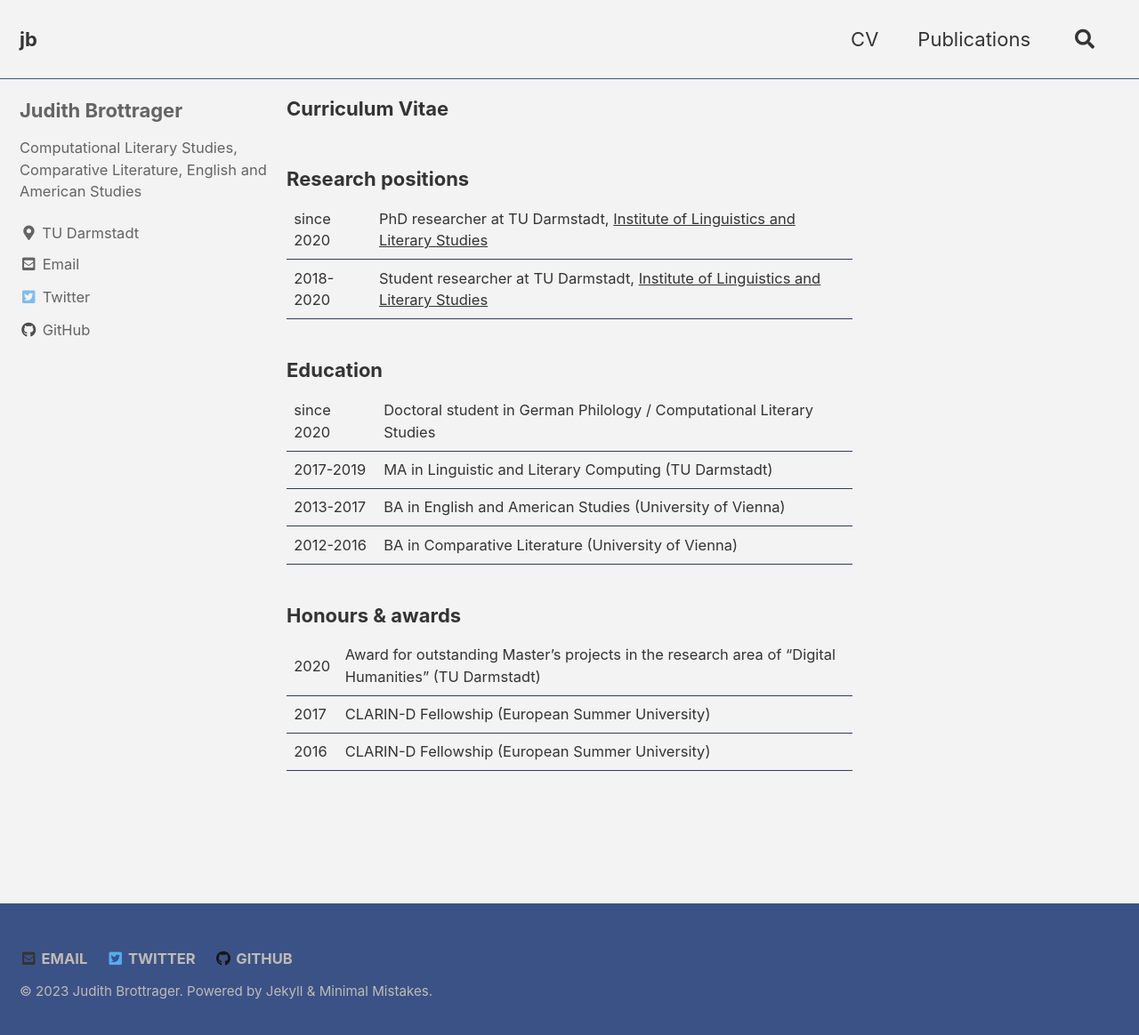
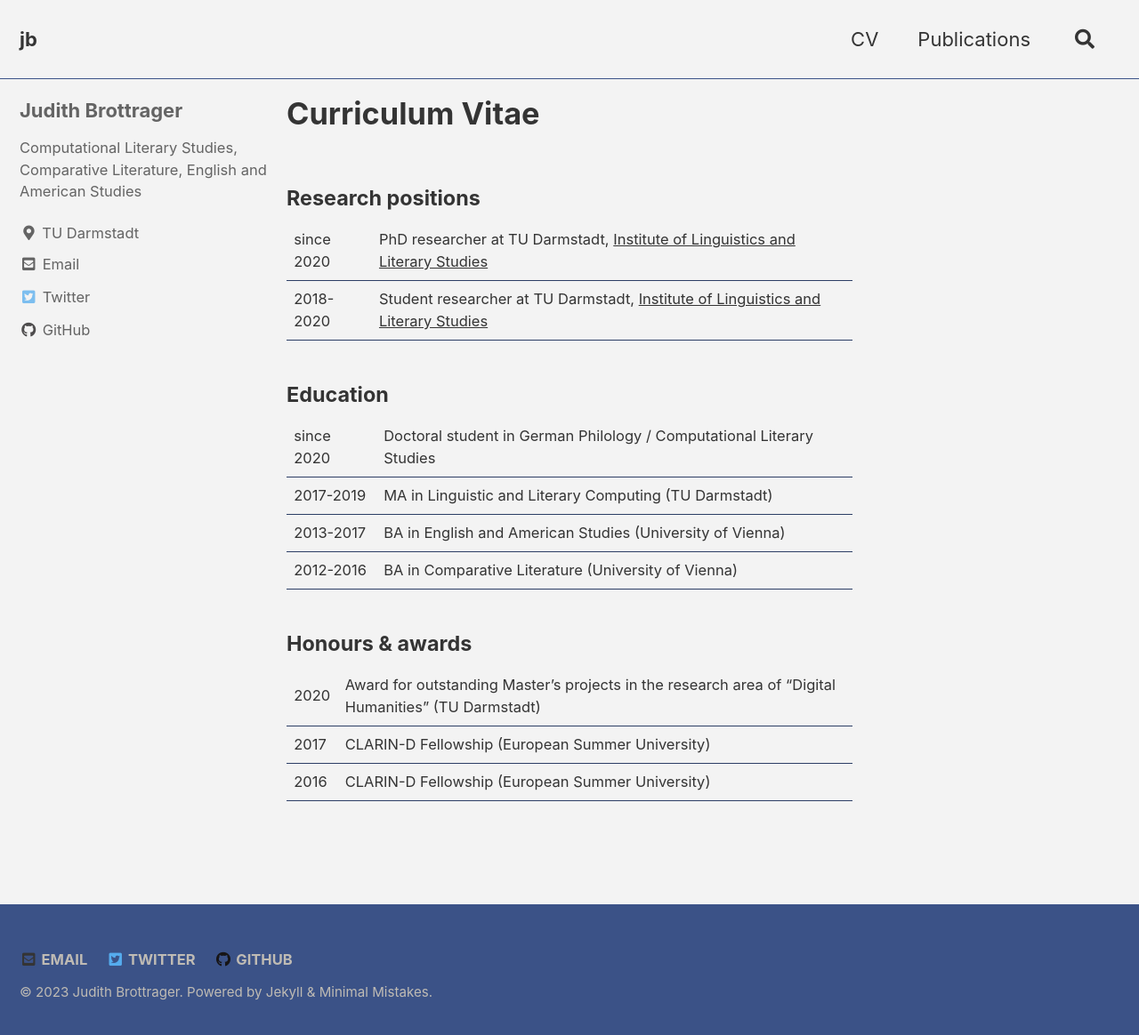
Before and after one commit to jbrottrager/jb, a Jekyll site: the page built from _pages/cv.md, in a window 1280 px wide and 1171 px high. Shown: the top 1164 px of the window at 89% size. Built offline with Jekyll 4.4.1, drawn with Linux system fonts in a browser that asks for light colours; cached includes are drawn as plain includes.

Commit message:
Update _variables.scss

```diff
--- a/_sass/minimal-mistakes/_variables.scss
+++ b/_sass/minimal-mistakes/_variables.scss
@@ -6,7 +6,7 @@
    Typography
    ========================================================================== */
 
-$doc-font-size: 10 !default;
+$doc-font-size: 16 !default;
 
 /* paragraph indention */
 $paragraph-indent: false !default; // true, false (default)
@@ -34,21 +34,21 @@ $header-font-family: $sans-serif !default;
 $caption-font-family: $serif !default;
 
 /* type scale */
-$type-size-1: 1em !default; // ~39.056px
-$type-size-2: 1em !default; // ~31.248px
-$type-size-3: 1em !default; // ~25.008px
-$type-size-4: 1em !default; // ~20px
+$type-size-1: 2.441em !default; // ~39.056px
+$type-size-2: 1.953em !default; // ~31.248px
+$type-size-3: 1.563em !default; // ~25.008px
+$type-size-4: 1.25em !default; // ~20px
 $type-size-5: 1em !default; // ~16px
 $type-size-6: 0.75em !default; // ~12px
 $type-size-7: 0.6875em !default; // ~11px
 $type-size-8: 0.625em !default; // ~10px
 
 /* headline scale */
-$h-size-1: 1em !default; // ~25.008px
-$h-size-2: 1em !default; // ~20px
-$h-size-3: 1em !default; // ~18px
-$h-size-4: 1em !default; // ~17px
-$h-size-5: 1em !default; // ~16.5px
+$h-size-1: 1.563em !default; // ~25.008px
+$h-size-2: 1.25em !default; // ~20px
+$h-size-3: 1.125em !default; // ~18px
+$h-size-4: 1.0625em !default; // ~17px
+$h-size-5: 1.03125em !default; // ~16.5px
 $h-size-6: 1em !default; // ~16px
 
 /*
```
